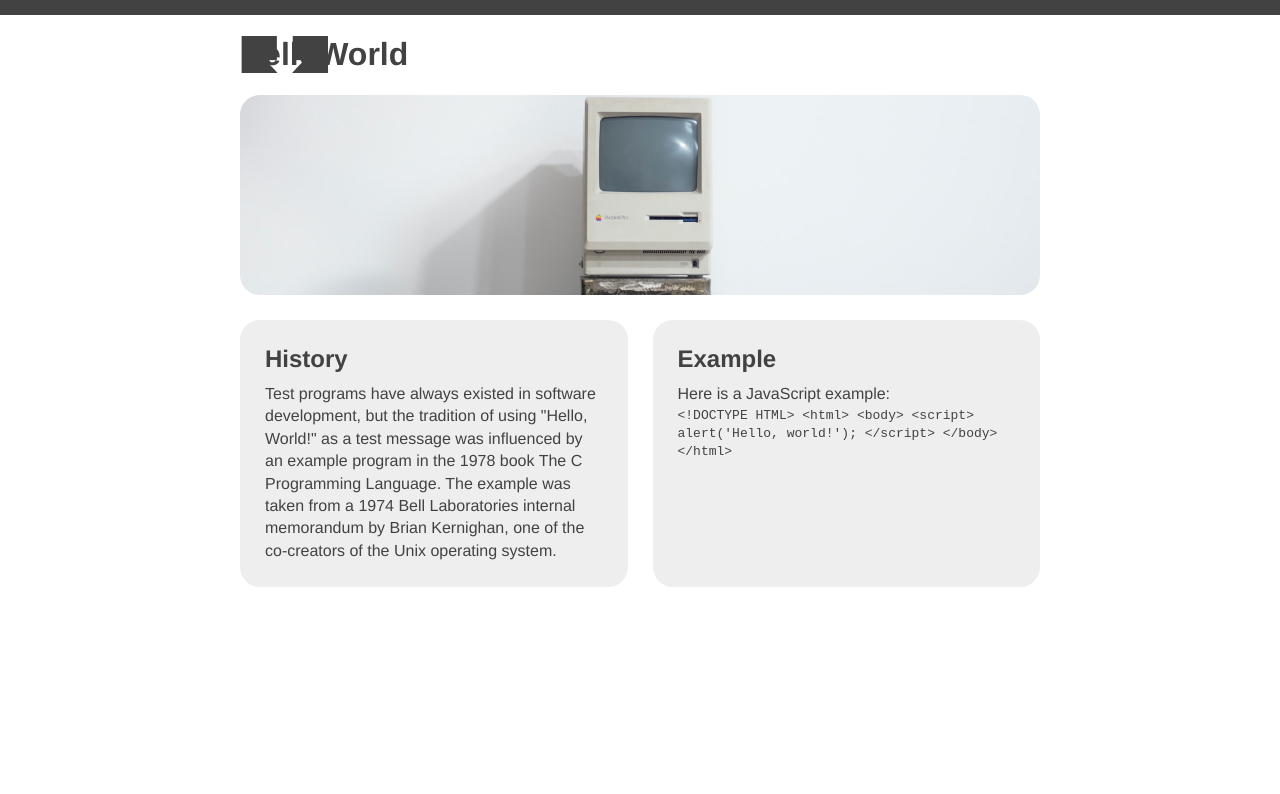
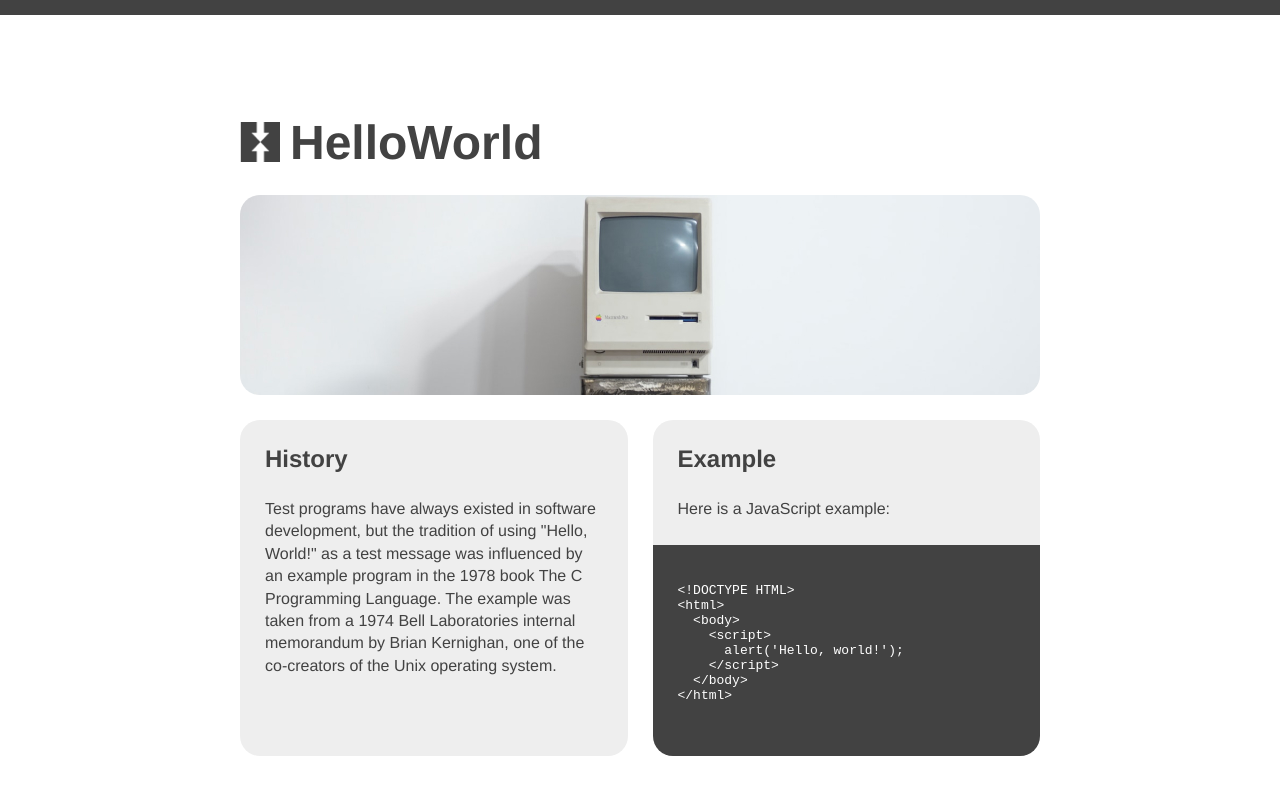
Before and after one commit to edlesk21/hello-world2, a plain HTML site: page index.html in a window 1280 px wide. Drawn offline with Linux system fonts and the light colour scheme.

```diff
--- a/index.html
+++ b/index.html
@@ -23,10 +23,13 @@
           internal memorandum by Brian Kernighan, one of the
           co-creators of the Unix operating system.</p>
         </section>
-        <section>
+        <section class="with-code">
+          <div class ='code-copy'>
             <h2>Example</h2>
             <p>Here is a JavaScript example:</p>
-          <code>
+          </div>
+          <div class ="code-html">
+            <code><pre>
 &lt;!DOCTYPE HTML&gt;
 &lt;html&gt;
   &lt;body&gt;
@@ -35,7 +38,8 @@
     &lt;/script&gt;
   &lt;/body&gt;
 &lt;/html&gt;
-          </code>
+            </pre></code>
+          </div>
         </section>
       </div>
     </main>
--- a/screen.css
+++ b/screen.css
@@ -31,9 +31,28 @@
     flex-grow: 1;
     flex-basis: 0;
     background: #eee;
-    padding: 25px;
     border-radius: 20px;
     margin-top: 25px;
+}
+
+.details section p {
+    margin: 25px;
+}
+
+.details section h2 {
+    margin: 25px;
+}
+
+.details section.with-code {
+    padding: 0;
+}
+
+div.code-html {
+    padding: 25px;
+    background: #424242;
+    color: #fff;
+    border-bottom-left-radius: 20px;
+    border-bottom-right-radius: 20px;
 }
 
 img{
@@ -43,6 +62,11 @@
 h1 {
     background-image: url("Images/Logo1.png");
     background-repeat: no-repeat;
+    background-size: 40px;
+    background-position: center left;
+    font-size: 3em;
+    padding-left: 50px;
+    margin: 100px 0 25px 0;
 }
 
 h2{
```
Lines whose indentation alone changed are shown as unchanged.
